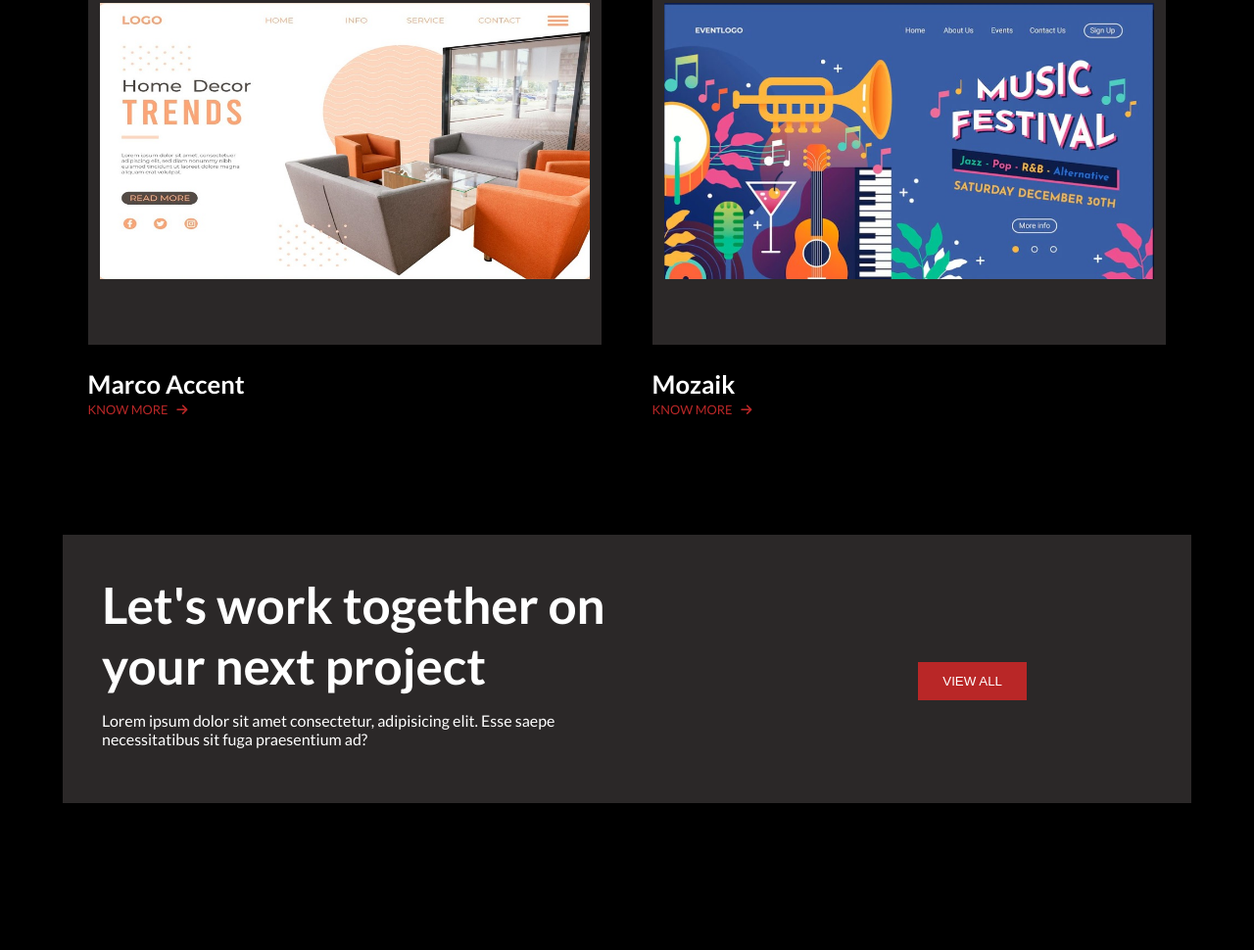
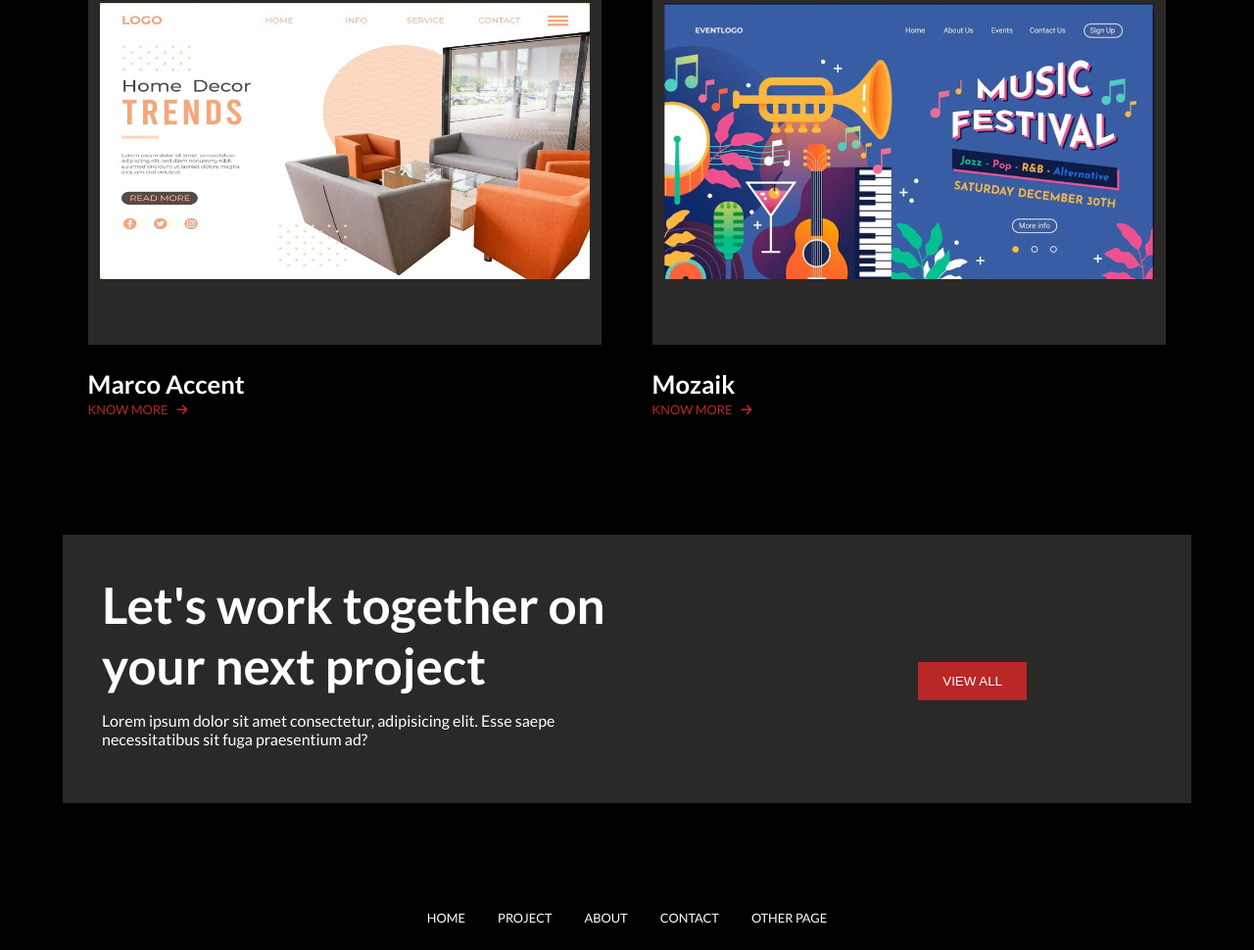
Before and after one commit to itamim345/visual-designer, a plain HTML site: page index.html in a window 1280 px wide. Shown: the part 2575-3545 px from the top of the page at 98% size. Before the commit the page ends 3475 px from the top, so only its background shows below. Drawn offline with Linux system fonts and the light colour scheme.

Commit message:
bottom-menu done

```diff
--- a/index.html
+++ b/index.html
@@ -141,6 +141,16 @@
             </div>
         </div>
     </section>
+    <!-- Bottom Menu Area -->
+    <section id="bottom-menu">
+        <div class="menu-area">
+            <a href="#">Home</a>
+            <a href="#">Project</a>
+            <a href="#">About</a>
+            <a href="#">Contact</a>
+            <a href="#">Other page</a>
+        </div>
+    </section>
     <!-- font-awesome script -->
     <script src="https://kit.fontawesome.com/ce1c9b0c75.js" crossorigin="anonymous"></script>
 </body>
--- a/style.css
+++ b/style.css
@@ -192,3 +192,8 @@ nav {
 .contact-intro button {
     margin-right: 10vw;
 }
+/* Bottom Menu Area CSS */
+#bottom-menu {
+    padding: 2vw 5%;
+    text-align: center;
+}
```
